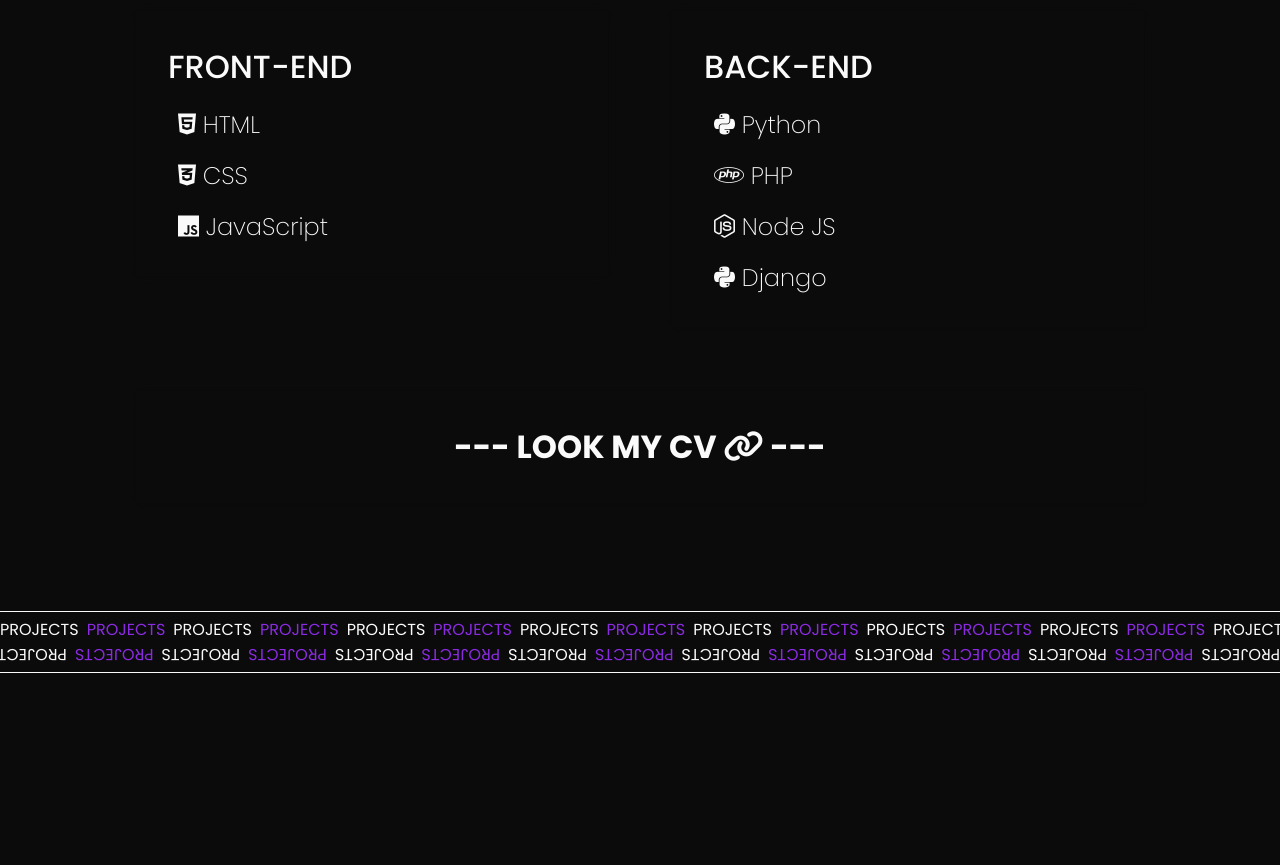
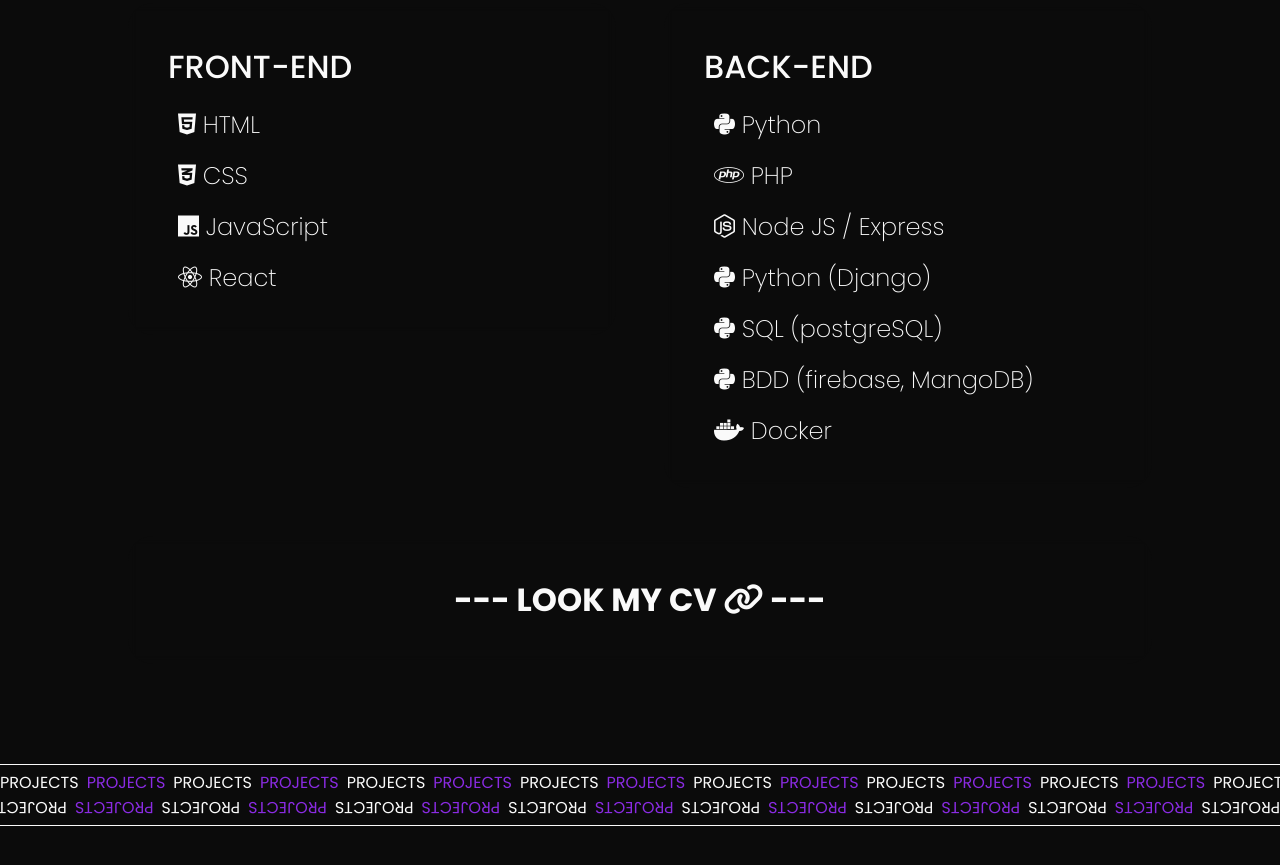
Before and after one commit to Alexis-Gontier/MyPortfolio, a plain HTML site: page index.html in a window 1280 px wide. Shown: the part 2324-3189 px from the top of the page. Drawn offline with Linux system fonts and the light colour scheme.

Commit message:
Update index.html

```diff
--- a/index.html
+++ b/index.html
@@ -105,6 +105,7 @@
                             <p><i class="fa-brands fa-html5"></i> HTML</p>
                             <p><i class="fa-brands fa-css3-alt"></i> CSS</p>
                             <p><i class="fa-brands fa-js"></i> JavaScript</p>
+                            <p><i class="fa-brands fa-react"></i> React</p>
                         </div>
                     </div>
 
@@ -113,8 +114,11 @@
                         <div class="tech-logo">
                             <p><i class="fa-brands fa-python"></i> Python</p>
                             <p><i class="fa-brands fa-php"></i> PHP</p>
-                            <p><i class="fa-brands fa-node-js"></i> Node JS</p>
-                            <p><i class="fa-brands fa-python"></i> Django</p>
+                            <p><i class="fa-brands fa-node-js"></i> Node JS / Express</p>
+                            <p><i class="fa-brands fa-python"></i> Python (Django)</p>
+                            <p><i class="fa-brands fa-python"></i> SQL (postgreSQL)</p>
+                            <p><i class="fa-brands fa-python"></i> BDD (firebase, MangoDB)</p>
+                            <p><i class="fa-brands fa-docker"></i> Docker</p>
                         </div>
                     </div>
                 </div>
```
